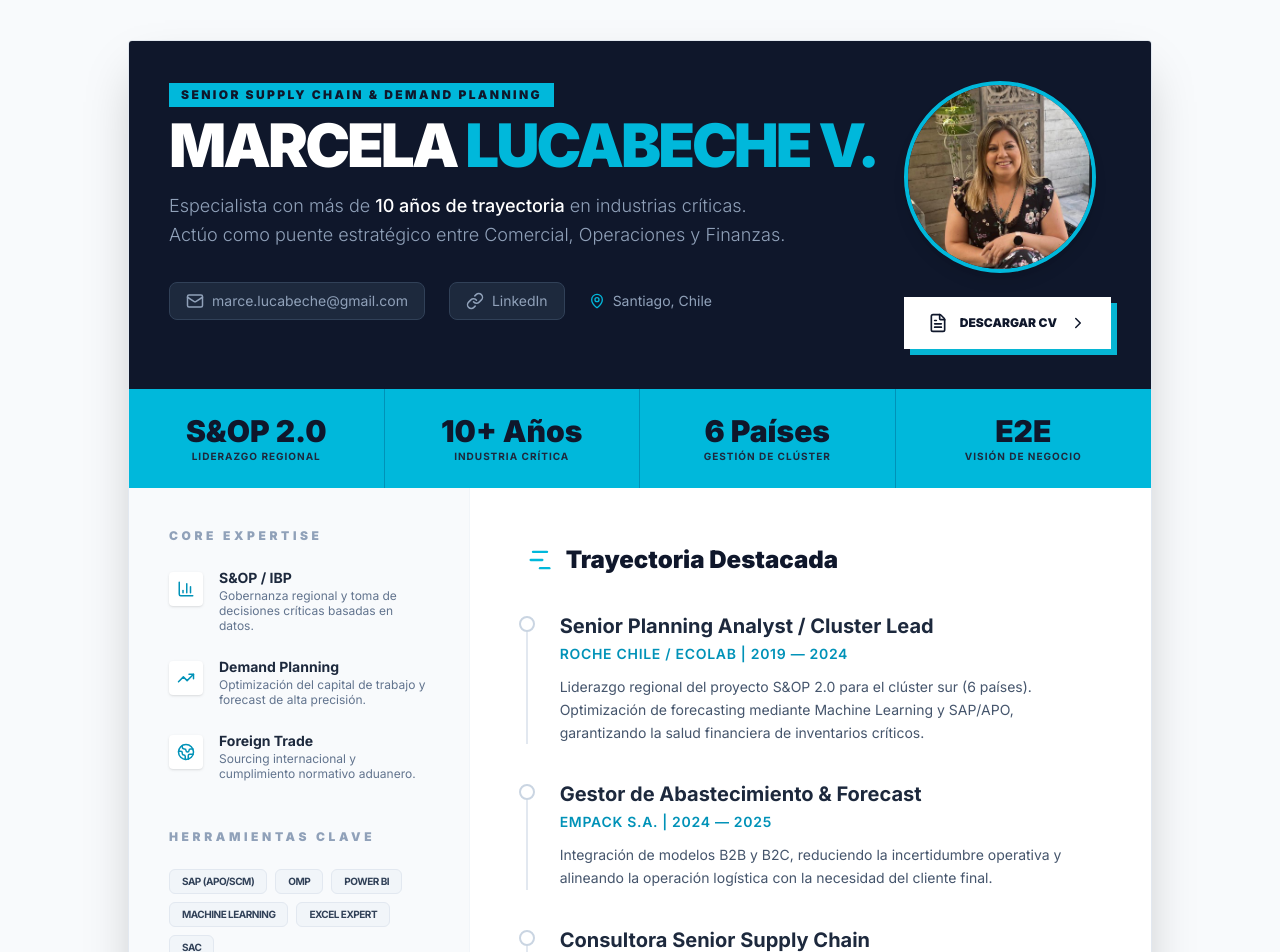
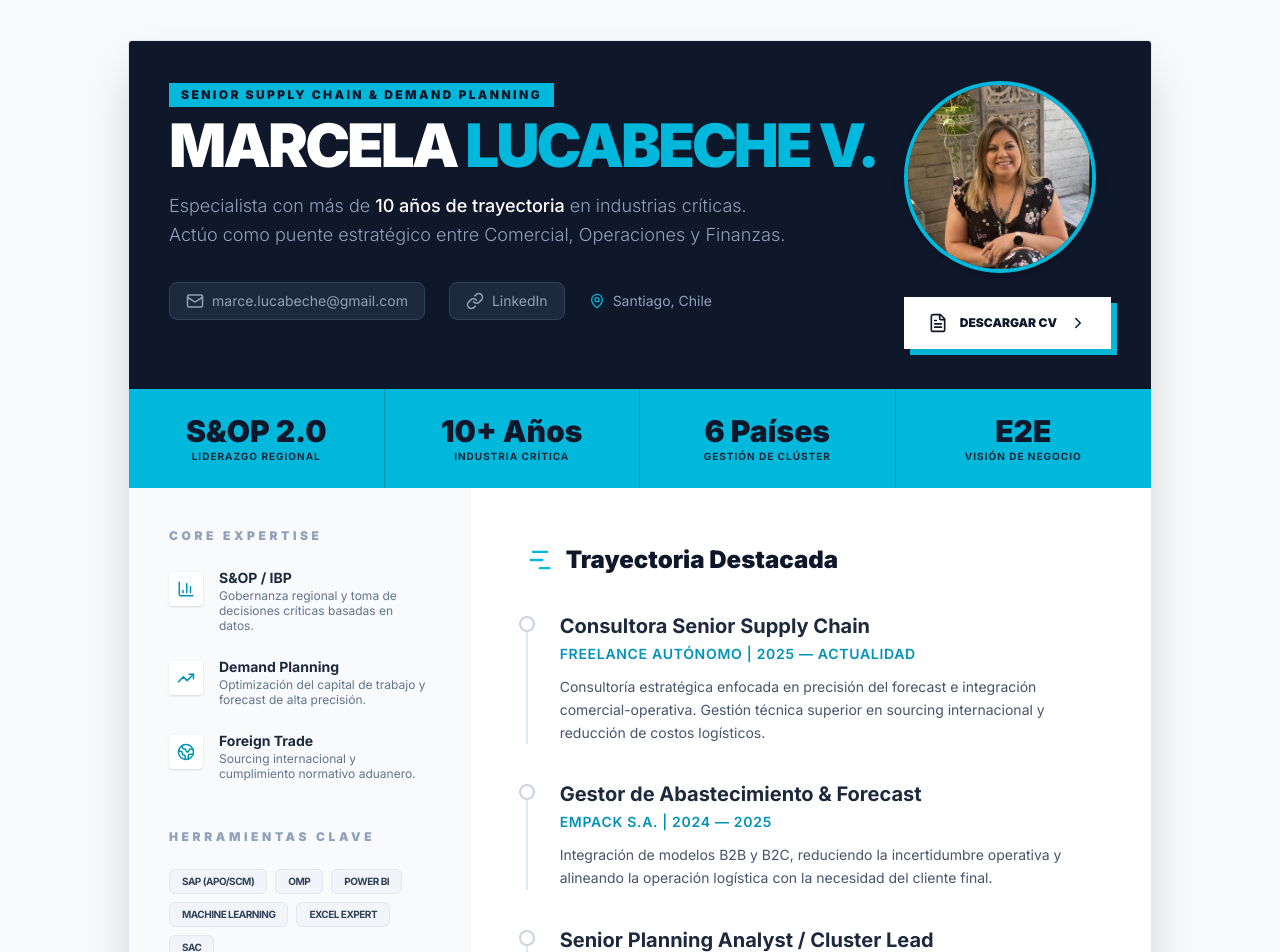
Before and after one commit to jsnavarrog-gif/cv-mlucabechev, a Next.js app: page / in a window 1280 px wide. Shown: the top 952 px of the page. Built offline with nearby package versions, Linux system fonts and the light colour scheme.

Commit message:
Cambios estéticos

```diff
--- a/app/page.tsx
+++ b/app/page.tsx
@@ -173,10 +173,10 @@ export default function CVMarcela() {
               </h2>
 
               <ExperienceItem
-                role="Senior Planning Analyst / Cluster Lead"
-                company="Roche Chile / Ecolab"
-                period="2019 — 2024"
-                description="Liderazgo regional del proyecto S&OP 2.0 para el clúster sur (6 países). Optimización de forecasting mediante Machine Learning y SAP/APO, garantizando la salud financiera de inventarios críticos."
+                role="Consultora Senior Supply Chain"
+                company="Freelance Autónomo"
+                period="2025 — Actualidad"
+                description="Consultoría estratégica enfocada en precisión del forecast e integración comercial-operativa. Gestión técnica superior en sourcing internacional y reducción de costos logísticos."
               />
 
               <ExperienceItem
@@ -187,10 +187,10 @@ export default function CVMarcela() {
               />
 
               <ExperienceItem
-                role="Consultora Senior Supply Chain"
-                company="Freelance Autónomo"
-                period="2025 — Actualidad"
-                description="Consultoría estratégica enfocada en precisión del forecast e integración comercial-operativa. Gestión técnica superior en sourcing internacional y reducción de costos logísticos."
+                role="Senior Planning Analyst / Cluster Lead"
+                company="Roche Chile / Ecolab"
+                period="2016 — 2024"
+                description="Liderazgo regional del proyecto S&OP 2.0 para el clúster sur (6 países). Optimización de forecasting mediante Machine Learning y SAP/APO, garantizando la salud financiera de inventarios críticos."
               />
 
               <ExperienceItem
```
